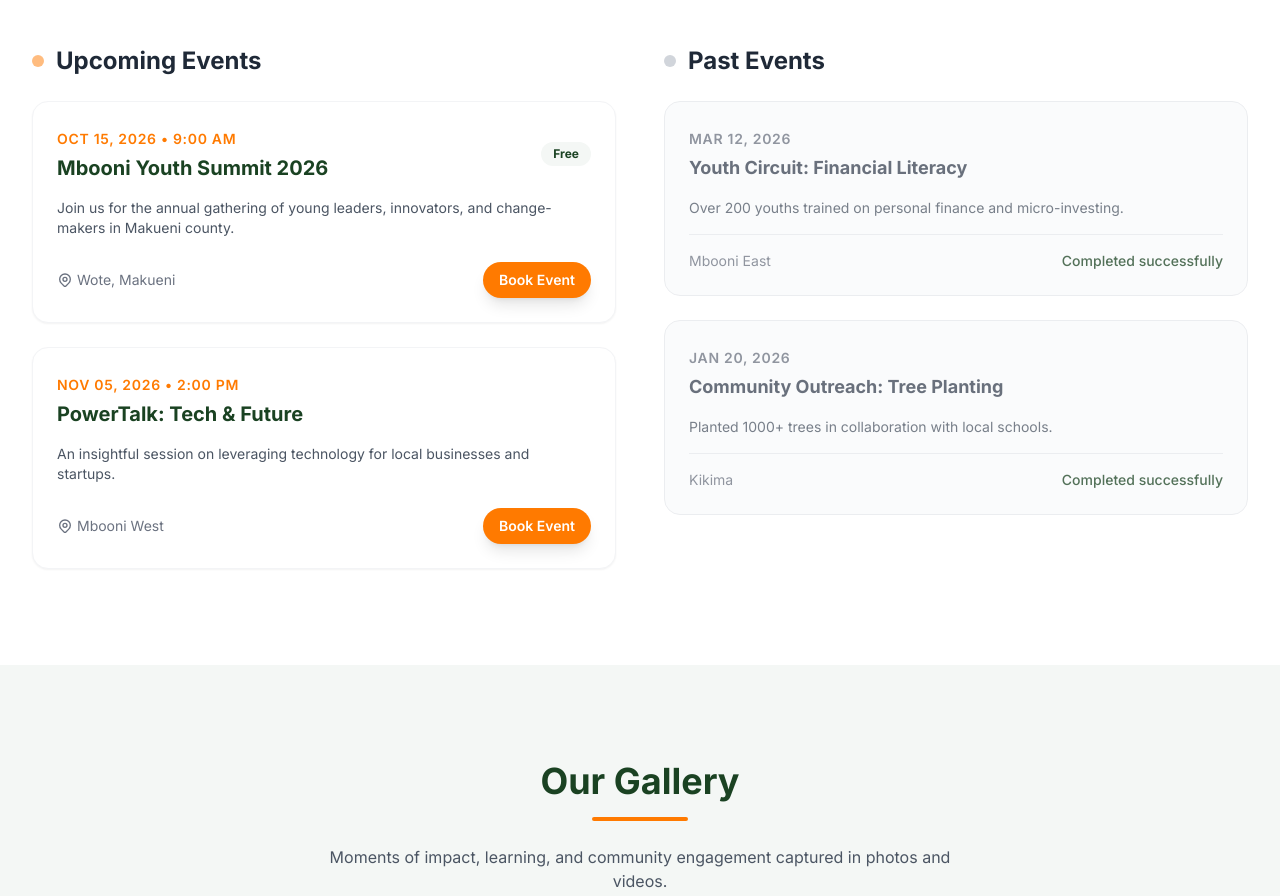
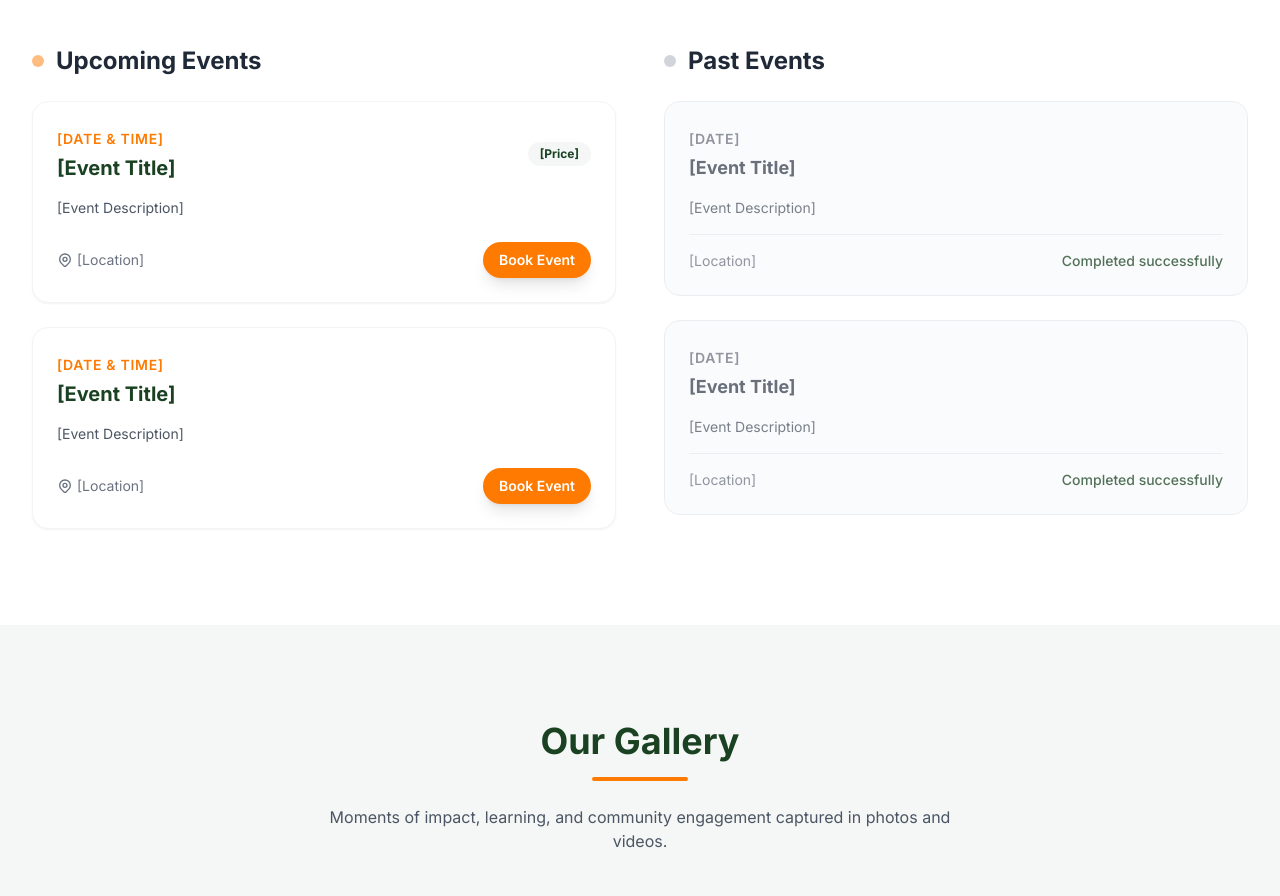
Before and after one commit to Mike-BM/ShiftQuest-Africa, a website built with Vite: page index.html in a window 1280 px wide. Shown: the part 2180-3076 px from the top of the page. Built offline with nearby package versions, Linux system fonts and the light colour scheme.

Commit message:
Remove event placeholders and testimonial avatars

```diff
--- a/index.html
+++ b/index.html
@@ -151,16 +151,16 @@
                 <div class="absolute top-0 left-0 w-1 h-full bg-sq-orange transform scale-y-0 group-hover:scale-y-100 transition-transform origin-top"></div>
                 <div class="flex flex-col sm:flex-row justify-between items-start sm:items-center mb-4">
                   <div>
-                    <span class="text-sm font-semibold text-sq-orange tracking-wider uppercase">Oct 15, 2026 • 9:00 AM</span>
-                    <h4 class="text-xl font-bold text-sq-green mt-1">Mbooni Youth Summit 2026</h4>
+                    <span class="text-sm font-semibold text-sq-orange tracking-wider uppercase">[Date & Time]</span>
+                    <h4 class="text-xl font-bold text-sq-green mt-1">[Event Title]</h4>
                   </div>
-                  <span class="mt-2 sm:mt-0 bg-sq-light-green text-sq-green text-xs font-bold px-3 py-1 rounded-full">Free</span>
+                  <span class="mt-2 sm:mt-0 bg-sq-light-green text-sq-green text-xs font-bold px-3 py-1 rounded-full">[Price]</span>
                 </div>
-                <p class="text-gray-600 mb-6 text-sm">Join us for the annual gathering of young leaders, innovators, and change-makers in Makueni county.</p>
+                <p class="text-gray-600 mb-6 text-sm">[Event Description]</p>
                 <div class="flex items-center justify-between">
                   <div class="flex items-center text-sm text-gray-500">
                     <svg class="w-4 h-4 mr-1" fill="none" stroke="currentColor" viewBox="0 0 24 24"><path stroke-linecap="round" stroke-linejoin="round" stroke-width="2" d="M17.657 16.657L13.414 20.9a1.998 1.998 0 01-2.827 0l-4.244-4.243a8 8 0 1111.314 0z"></path><path stroke-linecap="round" stroke-linejoin="round" stroke-width="2" d="M15 11a3 3 0 11-6 0 3 3 0 016 0z"></path></svg>
-                    Wote, Makueni
+                    [Location]
                   </div>
                   <button type="button" class="btn-primary py-2 px-4 text-sm" onclick="alert('Booking portal opening soon!')">Book Event</button>
                 </div>
@@ -171,15 +171,15 @@
                 <div class="absolute top-0 left-0 w-1 h-full bg-sq-orange transform scale-y-0 group-hover:scale-y-100 transition-transform origin-top"></div>
                 <div class="flex flex-col sm:flex-row justify-between items-start sm:items-center mb-4">
                   <div>
-                    <span class="text-sm font-semibold text-sq-orange tracking-wider uppercase">Nov 05, 2026 • 2:00 PM</span>
-                    <h4 class="text-xl font-bold text-sq-green mt-1">PowerTalk: Tech & Future</h4>
+                    <span class="text-sm font-semibold text-sq-orange tracking-wider uppercase">[Date & Time]</span>
+                    <h4 class="text-xl font-bold text-sq-green mt-1">[Event Title]</h4>
                   </div>
                 </div>
-                <p class="text-gray-600 mb-6 text-sm">An insightful session on leveraging technology for local businesses and startups.</p>
+                <p class="text-gray-600 mb-6 text-sm">[Event Description]</p>
                 <div class="flex items-center justify-between">
                   <div class="flex items-center text-sm text-gray-500">
                     <svg class="w-4 h-4 mr-1" fill="none" stroke="currentColor" viewBox="0 0 24 24"><path stroke-linecap="round" stroke-linejoin="round" stroke-width="2" d="M17.657 16.657L13.414 20.9a1.998 1.998 0 01-2.827 0l-4.244-4.243a8 8 0 1111.314 0z"></path><path stroke-linecap="round" stroke-linejoin="round" stroke-width="2" d="M15 11a3 3 0 11-6 0 3 3 0 016 0z"></path></svg>
-                    Mbooni West
+                    [Location]
                   </div>
                   <button type="button" class="btn-primary py-2 px-4 text-sm" onclick="alert('Booking portal opening soon!')">Book Event</button>
                 </div>
@@ -197,13 +197,13 @@
               <!-- Event Card -->
               <div class="bg-gray-50 border border-gray-200 rounded-2xl p-6">
                 <div class="mb-4">
-                  <span class="text-sm font-semibold text-gray-500 tracking-wider uppercase">Mar 12, 2026</span>
-                  <h4 class="text-lg font-bold text-gray-700 mt-1">Youth Circuit: Financial Literacy</h4>
+                  <span class="text-sm font-semibold text-gray-500 tracking-wider uppercase">[Date]</span>
+                  <h4 class="text-lg font-bold text-gray-700 mt-1">[Event Title]</h4>
                 </div>
-                <p class="text-gray-600 text-sm mb-4">Over 200 youths trained on personal finance and micro-investing.</p>
+                <p class="text-gray-600 text-sm mb-4">[Event Description]</p>
                 <div class="flex items-center justify-between border-t border-gray-200 pt-4">
                   <div class="flex items-center text-sm text-gray-500">
-                    Mbooni East
+                    [Location]
                   </div>
                   <span class="text-sm font-medium text-sq-green">Completed successfully</span>
                 </div>
@@ -212,13 +212,13 @@
               <!-- Event Card -->
               <div class="bg-gray-50 border border-gray-200 rounded-2xl p-6">
                 <div class="mb-4">
-                  <span class="text-sm font-semibold text-gray-500 tracking-wider uppercase">Jan 20, 2026</span>
-                  <h4 class="text-lg font-bold text-gray-700 mt-1">Community Outreach: Tree Planting</h4>
+                  <span class="text-sm font-semibold text-gray-500 tracking-wider uppercase">[Date]</span>
+                  <h4 class="text-lg font-bold text-gray-700 mt-1">[Event Title]</h4>
                 </div>
-                <p class="text-gray-600 text-sm mb-4">Planted 1000+ trees in collaboration with local schools.</p>
+                <p class="text-gray-600 text-sm mb-4">[Event Description]</p>
                 <div class="flex items-center justify-between border-t border-gray-200 pt-4">
                   <div class="flex items-center text-sm text-gray-500">
-                    Kikima
+                    [Location]
                   </div>
                   <span class="text-sm font-medium text-sq-green">Completed successfully</span>
                 </div>
@@ -241,7 +241,7 @@
         <div class="grid grid-cols-2 md:grid-cols-3 lg:grid-cols-4 gap-4">
           <!-- Item 1 (Image) -->
           <div class="relative group rounded-xl overflow-hidden aspect-square col-span-2 row-span-2">
-            <img src="https://images.unsplash.com/photo-1511632765486-a01980e01a18?q=80&w=800&auto=format&fit=crop" alt="Community Event" class="w-full h-full object-cover transition-transform duration-700 group-hover:scale-110" />
+            <img src="" alt="Community Event" class="w-full h-full object-cover transition-transform duration-700 group-hover:scale-110 bg-gray-200" />
             <div class="absolute inset-0 bg-gradient-to-t from-black/70 via-black/20 to-transparent opacity-0 group-hover:opacity-100 transition-opacity duration-300 flex flex-col justify-end p-6">
               <span class="text-sq-orange font-bold text-sm tracking-widest uppercase mb-1">Photo</span>
               <h3 class="text-white font-semibold text-lg">Youth Summit 2025</h3>
@@ -249,7 +249,7 @@
           </div>
           <!-- Item 2 (Video Placeholder) -->
           <div class="relative group rounded-xl overflow-hidden aspect-square">
-            <img src="https://images.unsplash.com/photo-1544928147-79a2dbc1f389?q=80&w=400&auto=format&fit=crop" alt="Video thumbnail" class="w-full h-full object-cover transition-transform duration-700 group-hover:scale-110" />
+            <img src="" alt="Video thumbnail" class="w-full h-full object-cover transition-transform duration-700 group-hover:scale-110 bg-gray-200" />
             <div class="absolute inset-0 bg-black/40 flex items-center justify-center group-hover:bg-black/50 transition-colors">
               <div class="w-12 h-12 bg-white/30 backdrop-blur-sm rounded-full flex items-center justify-center text-white group-hover:scale-110 transition-transform">
                 <svg class="w-6 h-6 ml-1" fill="currentColor" viewBox="0 0 24 24"><path d="M8 5v14l11-7z"/></svg>
@@ -261,18 +261,18 @@
           </div>
           <!-- Item 3 (Image) -->
           <div class="relative group rounded-xl overflow-hidden aspect-square">
-            <img src="https://images.unsplash.com/photo-1529390079861-591de354faf5?q=80&w=400&auto=format&fit=crop" alt="Mentorship session" class="w-full h-full object-cover transition-transform duration-700 group-hover:scale-110" />
+            <img src="" alt="Mentorship session" class="w-full h-full object-cover transition-transform duration-700 group-hover:scale-110 bg-gray-200" />
           </div>
           <!-- Item 4 (Image) -->
           <div class="relative group rounded-xl overflow-hidden aspect-[4/3] col-span-2">
-            <img src="https://images.unsplash.com/photo-1531206715517-5c0ba140b2b8?q=80&w=800&auto=format&fit=crop" alt="Group discussion" class="w-full h-full object-cover transition-transform duration-700 group-hover:scale-110" />
+            <img src="" alt="Group discussion" class="w-full h-full object-cover transition-transform duration-700 group-hover:scale-110 bg-gray-200" />
             <div class="absolute inset-0 bg-gradient-to-t from-black/70 via-transparent to-transparent opacity-0 group-hover:opacity-100 transition-opacity duration-300 flex flex-col justify-end p-6">
               <h3 class="text-white font-semibold text-lg">Elevate Mentorship Program</h3>
             </div>
           </div>
           <!-- Item 5 (Image) -->
           <div class="relative group rounded-xl overflow-hidden aspect-[4/3] col-span-2 hidden md:block">
-            <img src="https://images.unsplash.com/photo-1577700201445-66778438183f?q=80&w=800&auto=format&fit=crop" alt="Volunteers working" class="w-full h-full object-cover transition-transform duration-700 group-hover:scale-110" />
+            <img src="" alt="Volunteers working" class="w-full h-full object-cover transition-transform duration-700 group-hover:scale-110 bg-gray-200" />
           </div>
         </div>
       </div>
@@ -296,8 +296,7 @@
               "ShiftQuest Africa opened my eyes to the potential I had within my community. The mentorship I received during the Elevate program gave me the confidence to start my own small agribusiness."
             </p>
             <div class="flex items-center">
-              <img src="https://i.pravatar.cc/150?u=brian" alt="Brian Muema" class="w-12 h-12 rounded-full border-2 border-white shadow-sm object-cover" />
-              <div class="ml-4">
+              <div>
                 <h4 class="font-bold text-sq-green">Brian Muema</h4>
                 <p class="text-sm text-gray-500">Youth Entrepreneur, Mbooni</p>
               </div>
@@ -313,8 +312,7 @@
               "The Youth Summit was a turning point for me. Hearing from professionals who grew up in similar circumstances made me realize that my dreams are valid and achievable with the right network."
             </p>
             <div class="flex items-center">
-              <img src="https://i.pravatar.cc/150?u=grace" alt="Grace Mutehu" class="w-12 h-12 rounded-full border-2 border-white shadow-sm object-cover" />
-              <div class="ml-4">
+              <div>
                 <h4 class="font-bold text-sq-green">Grace Mutehu</h4>
                 <p class="text-sm text-gray-500">University Student</p>
               </div>
@@ -330,8 +328,7 @@
               "Through the Community Outreach program, I learned the value of giving back. ShiftQuest doesn't just teach leadership; they provide practical platforms for us to act as leaders today."
             </p>
             <div class="flex items-center">
-              <img src="https://i.pravatar.cc/150?u=samuel" alt="Samuel Musembi" class="w-12 h-12 rounded-full border-2 border-white shadow-sm object-cover" />
-              <div class="ml-4">
+              <div>
                 <h4 class="font-bold text-sq-green">Samuel Musembi</h4>
                 <p class="text-sm text-gray-500">Community Volunteer</p>
               </div>
```
